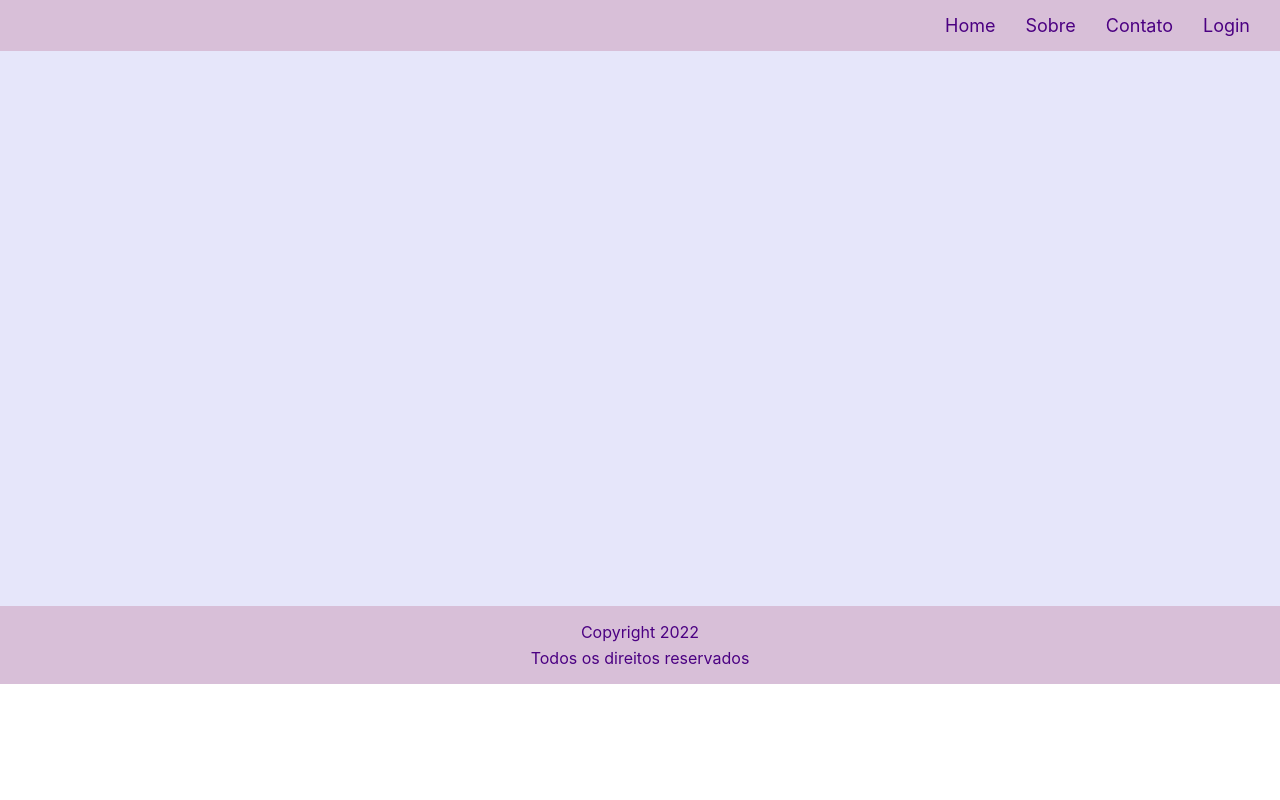
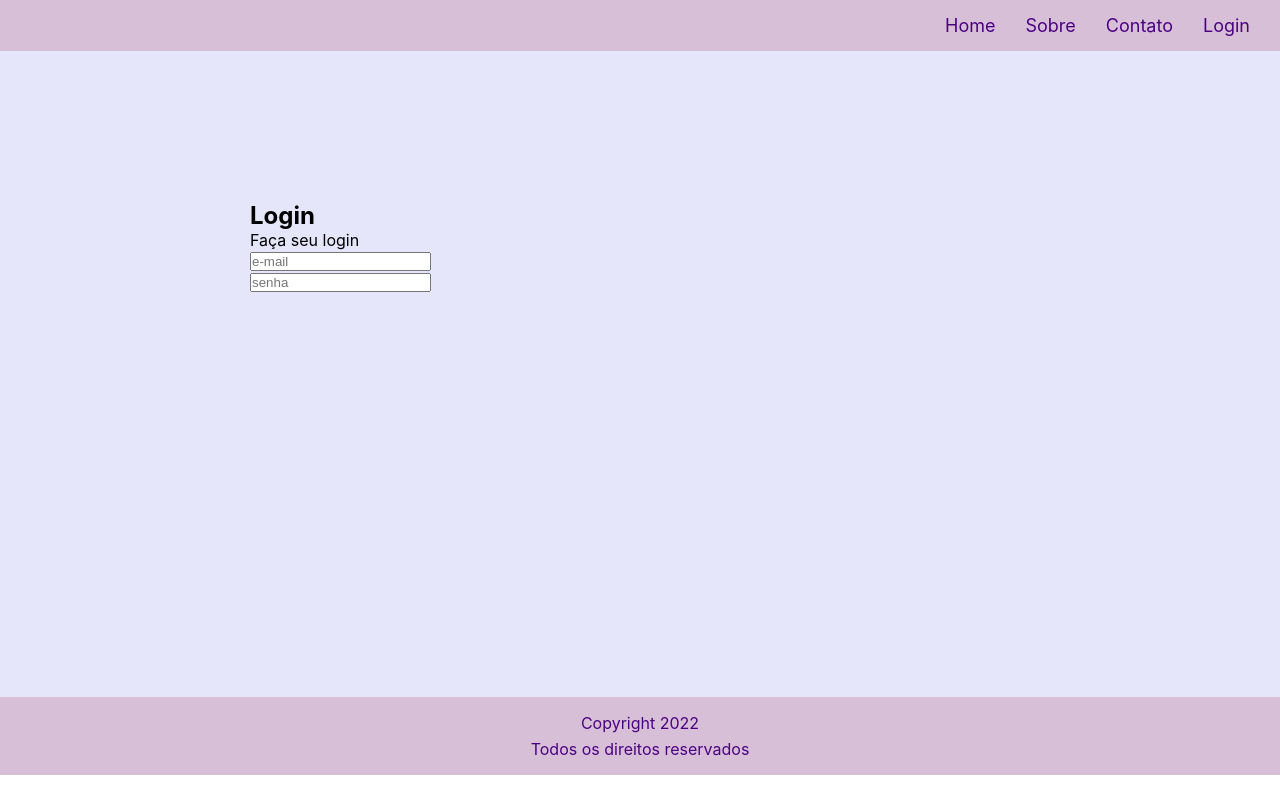
Before and after one commit to MarianaSiano/desafio-react-code, a React (Create React App) app: page /login in a window 1280 px wide. Built offline with nearby package versions, Linux system fonts and the light colour scheme.

Commit message:
Login quase finalizado

```diff
--- /dev/null
+++ b/src/components/css/PageTitle.css
@@ -0,0 +1,10 @@
+.SectionTitle {
+    border-bottom: 3px solid #006c90;
+}
+
+.SectionTitle h3 {
+    margin: 0;
+    margin-bottom: 5px;
+    font-size: 2rem;
+    font-weight: 400;
+}
--- /dev/null
+++ b/src/components/layouts/PageTitle.jsx
@@ -0,0 +1,11 @@
+import '../css/PageTitle.css'
+import React from 'react'
+
+const PageTitle = props => (
+    <div className={`PageTitle ${props.error ? "error" : ""}`}>
+        <h2>{props.title}</h2>
+        <p>{props.subtitle}</p>
+    </div>
+)
+
+export default PageTitle
--- a/src/views/pages/Login.jsx
+++ b/src/views/pages/Login.jsx
@@ -1,9 +1,23 @@
-import './css/Login.css'
+import './css/Login.css';
 import React from "react";
+import { useState } from 'react';
+import PageTitle from '../../components/layouts/PageTitle';
 
 const Login = props => {
+    const [name, setName] = useState("")
+    const [senha, setSenha] = useState("")
+
     return (
         <div className="Login">
+            <PageTitle title="Login" subtitle="Faça seu login" />
+
+            <div className='email'>
+                <input type="text" className="input" placeholder="e-mail" value={name} onChange={e => setName(e.target.value)} />
+            </div>
+
+            <div className='senha'>
+                <input type="password" className="input"placeholder='senha' value={senha} onChange={e => setSenha(e.target.value)} />
+            </div>
         </div>
     )
 }
```
